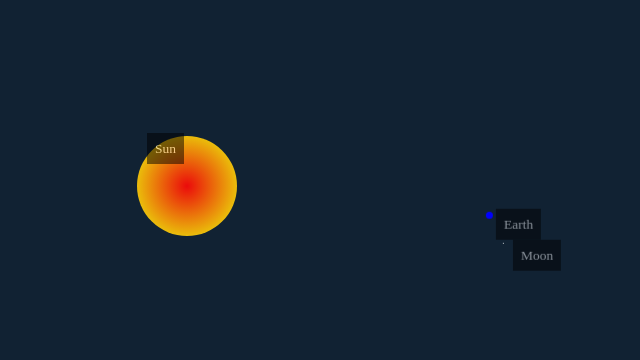
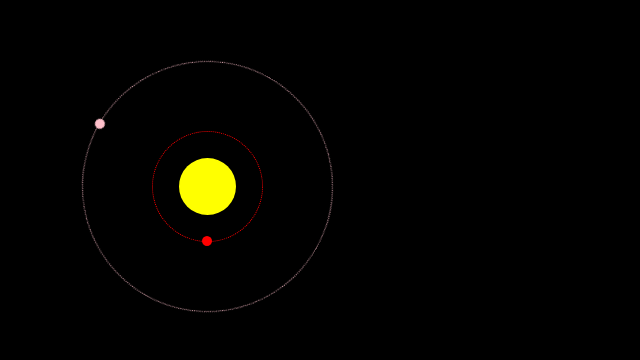
Before and after one commit to adampaulukanis/52games, a website: page uklad-sloneczny/index.html in a window 1280 px wide. Shown: the part 214-574 px from the top of the page, without its empty margins (453-1093 px from the left). Drawn offline with Linux system fonts and the light colour scheme.

Commit message:
Now it look more like I would love it to

```diff
--- a/uklad-sloneczny/index.html
+++ b/uklad-sloneczny/index.html
@@ -8,10 +8,12 @@
     <link rel="stylesheet" href="style.css" />
   </head>
   <body>
-    <main>
-      <div id="sun"></div>
-      <div id="earth"><div id="moon"></div></div>
+    <main class="flex flex-jc-c flex-ai-c">
+      <ul class="flex flex-jc-c flex-ai-c">
+        <li>Słońce</li>
+        <li>Merkury</li>
+        <li>Wenus</li>
+      </ul>
     </main>
-    <script src="scripts.js"></script>
   </body>
 </html>
--- a/uklad-sloneczny/scripts.js
+++ /dev/null
@@ -1,24 +0,0 @@
-"use strict";
-
-if (window.location.search.substr(1) === "debug") {
-  const styleElem = document.head.appendChild(document.createElement("style"));
-  styleElem.innerHTML = `
-#earth::before {
-  content: "";
-  width: 60px;
-  height: 60px;
-  border: 1px dotted red;
-  display: inline-block;
-  border-radius: 50%;
-  transform: translate(-40%, -42%);
-}
-#sun::before {
-  content: "";
-  width: 550px;
-  height: 550px;
-  border: 1px dotted red;
-  display: inline-block;
-  border-radius: 50%;
-  transform: translate(-32%, -34%);
-}`;
-}
--- a/uklad-sloneczny/style.css
+++ b/uklad-sloneczny/style.css
@@ -38,78 +38,84 @@ body {
   display: none;
 }
 
-/* Styles for uklad sloneczny */
-html,
-body {
-  height: 100%;
-}
+/* układ słoneczny */
 main {
+  background: black;
   width: 100vw;
   height: 100vh;
-  background-color: #123;
+  color: white;
+  overflow: hidden;
+  margin: 0;
   position: relative;
+  top: 0;
+  right: 0;
+  bottom: 0;
+  left: 0;
 }
-main div {
+ul {
+  list-style-type: none;
+}
+ul li {
   border-radius: 50%;
+  list-style-type: none;
   position: absolute;
+  text-indent: -9999rem;
 }
-main:hover div::after {
-  content: attr(id);
-  color: white;
-  background: black;
-  padding: 0.5rem;
-  position: relative;
-  left: 10px;
-  opacity: 0.5;
-  font-size: 75%;
-  text-transform: capitalize;
+/* Słońce */
+ul li:nth-child(1) {
+  background: yellow;
+  width: 57px;
+  height: 57px;
+  z-index: 100;
 }
-#sun {
-  background: rgb(2, 0, 36);
-  background: radial-gradient(
-    circle,
-    rgba(2, 0, 36, 1) 0%,
-    rgba(235, 11, 11, 1) 0%,
-    rgba(234, 235, 11, 1) 89%
-  );
-  transform: translate(-50%, -50%);
-  width: 100px;
-  height: 100px;
-  left: 50%;
-  top: 50%;
+/* Merkury */
+ul li:nth-child(2) {
+  border: 1px dotted red;
+  width: 111px;
+  height: 111px;
+  z-index: 1;
+  animation: infinite linear orbit;
+  animation-duration: 2s;
 }
-#earth {
-  width: 7px;
-  height: 7px;
-  background-color: blue;
-  animation: orbit 365s linear infinite;
-  top: 50%;
+ul li:nth-child(2)::after {
+  content: "";
+  width: 10px;
+  height: 10px;
+  background: red;
+  position: absolute;
+  top: 0;
   left: 50%;
   transform: translate(-50%, -50%);
+  border-radius: 50%;
 }
-#moon {
-  width: 1px;
-  height: 1px;
-  background-color: white;
-  animation: moon 28s linear infinite;
-  top: 50%;
+
+/* Wenus */
+ul li:nth-child(3) {
+  border: 1px dotted pink;
+  width: 251px;
+  height: 251px;
+  z-index: 2;
+  animation: infinite linear orbit;
+  animation-duration: 6s;
+}
+ul li:nth-child(3)::after {
+  content: "";
+  width: 10px;
+  height: 10px;
+  background: pink;
+  position: absolute;
+  top: 0;
   left: 50%;
   transform: translate(-50%, -50%);
+  border-radius: 50%;
 }
+/* Animations */
 
 @keyframes orbit {
   from {
-    transform: rotate(0deg) translateX(300px) rotate(0deg);
+    transform: rotate(0deg);
   }
   to {
-    transform: rotate(360deg) translateX(300px) rotate(-360deg);
+    transform: rotate(360deg);
   }
 }
-@keyframes moon {
-  from {
-    transform: rotate(0deg) translateX(30px) rotate(0deg);
-  }
-  to {
-    transform: rotate(360deg) translateX(30px) rotate(-360deg);
-  }
-}
```
